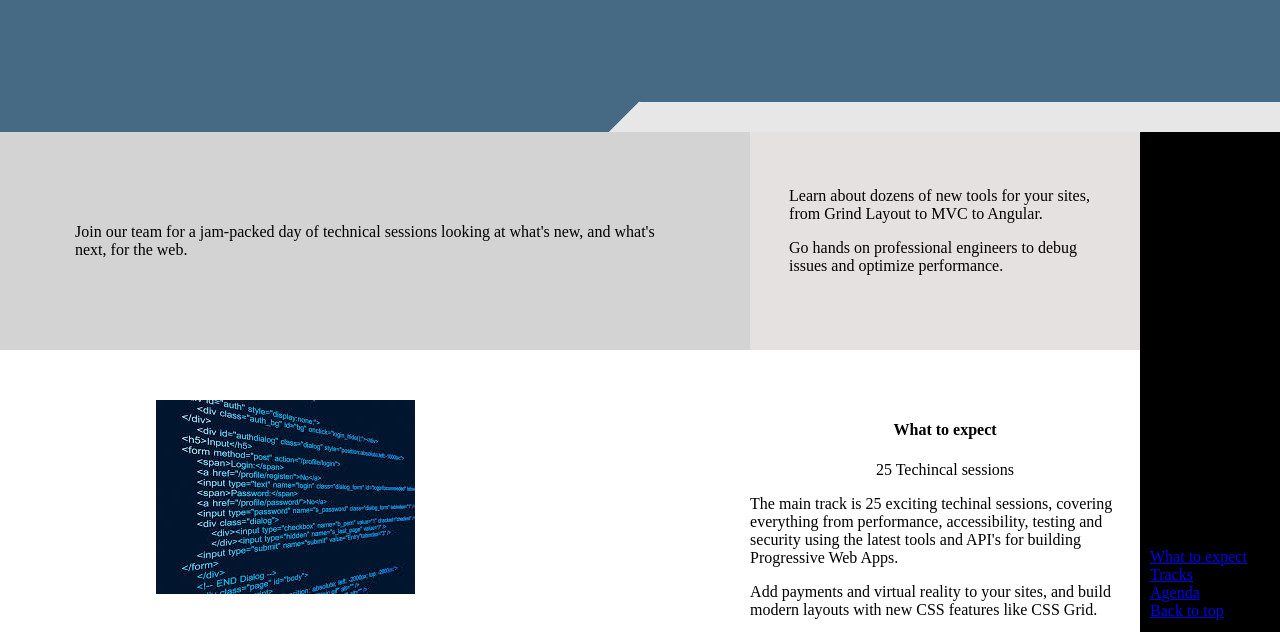
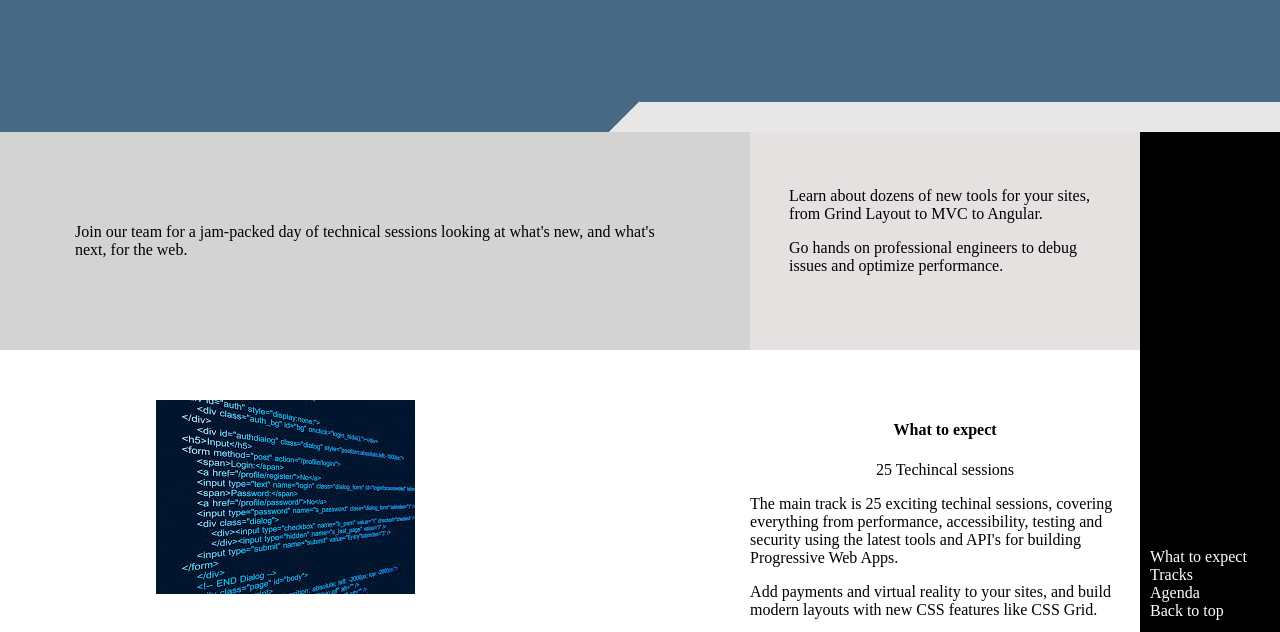
Before and after one commit to troyhagen8/lab-3, a plain HTML site: page index.html in a window 1280 px wide. Shown: the part 168-800 px from the top of the page. Drawn offline with Linux system fonts and the light colour scheme.

Commit message:
Update styles.css

```diff
--- a/styles.css
+++ b/styles.css
@@ -17,6 +17,11 @@
 
         body{
         margin: 0px;
+        }
+
+        .links{
+        text-decoration: none;
+        color: white;
         }
 
         .linkbox{
@@ -178,6 +183,10 @@
         .links{
         text-decoration: none;
         color: white;
+        }
+
+        .linkbox{
+            display: none;
         }
 
         .linkboxWide{
```
